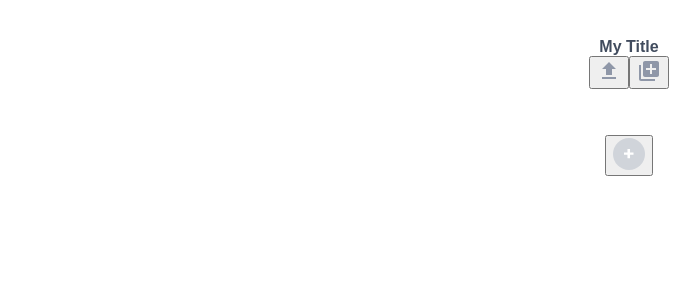
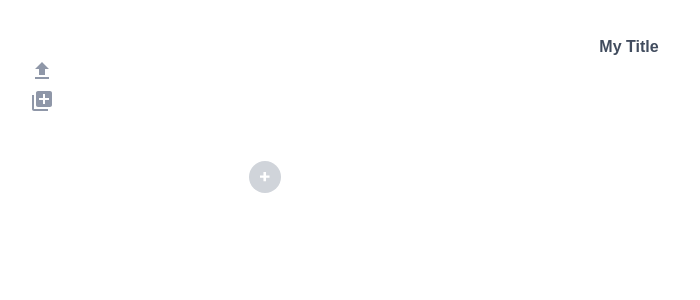
Before and after one commit to Unbabel/frontend-challenge, a Vue app: page /#/ in a window 1280 px wide. Shown: the top 300 px of the page, without its empty margins (11-711 px from the left). Built offline with nearby package versions, Linux system fonts and the light colour scheme.

Commit message:
Adding styling to button component

```diff
--- a/src/components/Button/Button.vue
+++ b/src/components/Button/Button.vue
@@ -24,3 +24,19 @@ export default {
   },
 };
 </script>
+
+<style lang="scss">
+.c-button {
+  display: flex;
+  align-items: center;
+  justify-content: center;
+  background-color: transparent;
+  border: none;
+  width: 30px;
+  height: 30px;
+
+  &:hover {
+    cursor: pointer;
+  }
+}
+</style>
```
